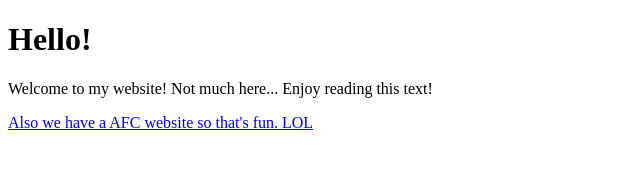
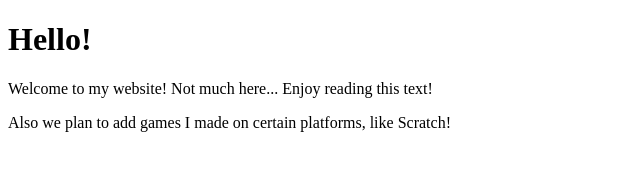
Before and after one commit to BIGSCARYEASTER/bigscaryeaster.github.io, a plain HTML site: page index.html in a window 1280 px wide. Shown: the whole page, without its empty margins (0-640 px from the left). Drawn offline with Linux system fonts and the light colour scheme.

Commit message:
Update link to AFC website and add games note

```diff
--- a/index.html
+++ b/index.html
@@ -2,4 +2,4 @@
 <title>MY WEBSITE</title>
 <h1>Hello!</h1>
 Welcome to my website! Not much here... Enjoy reading this text!
-<p><a href="afc/afc.html">Also we have a AFC website so that's fun. LOL</a></p>
+<p>Also we plan to add games I made on certain platforms, like Scratch!</p>
```
